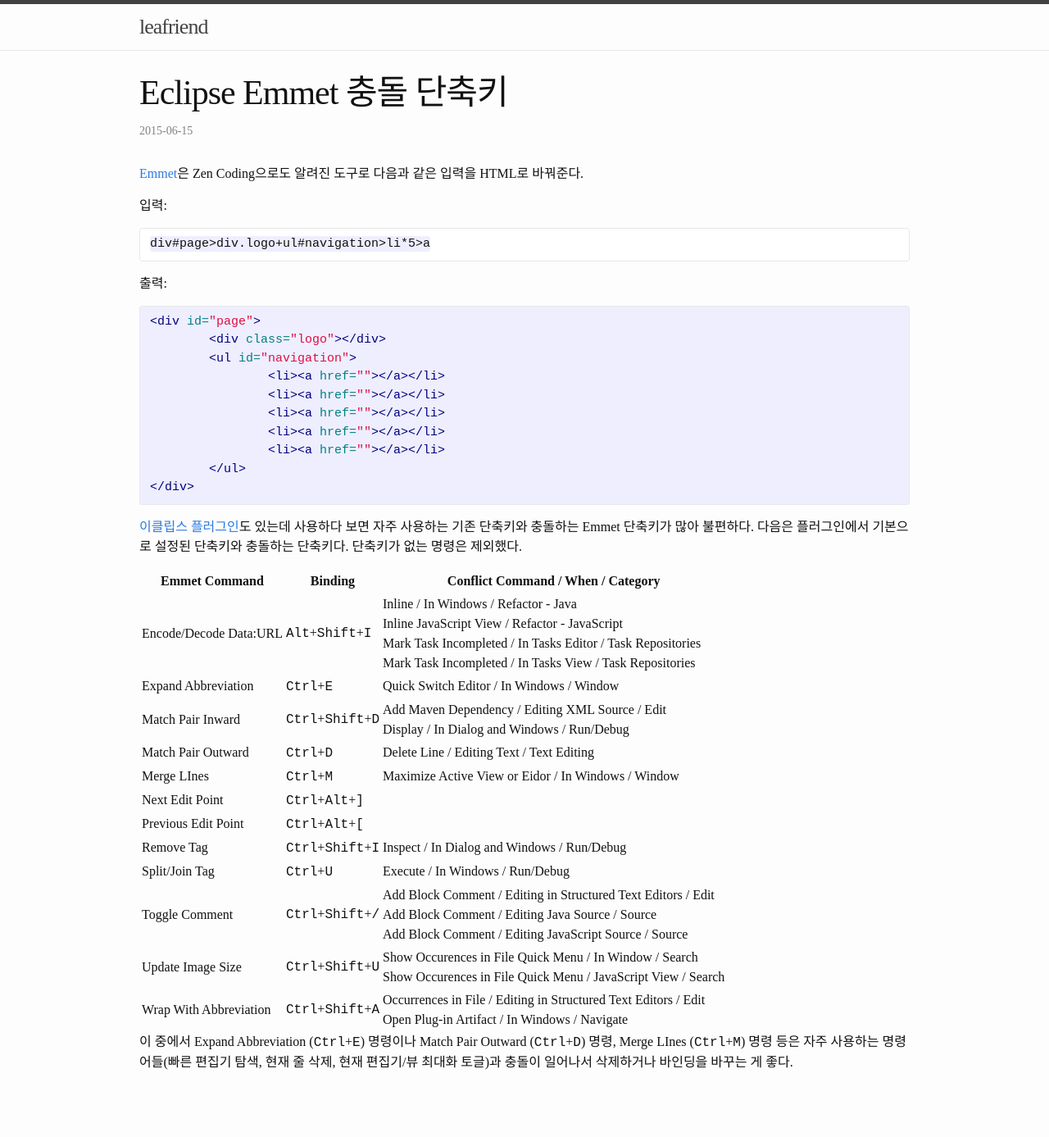
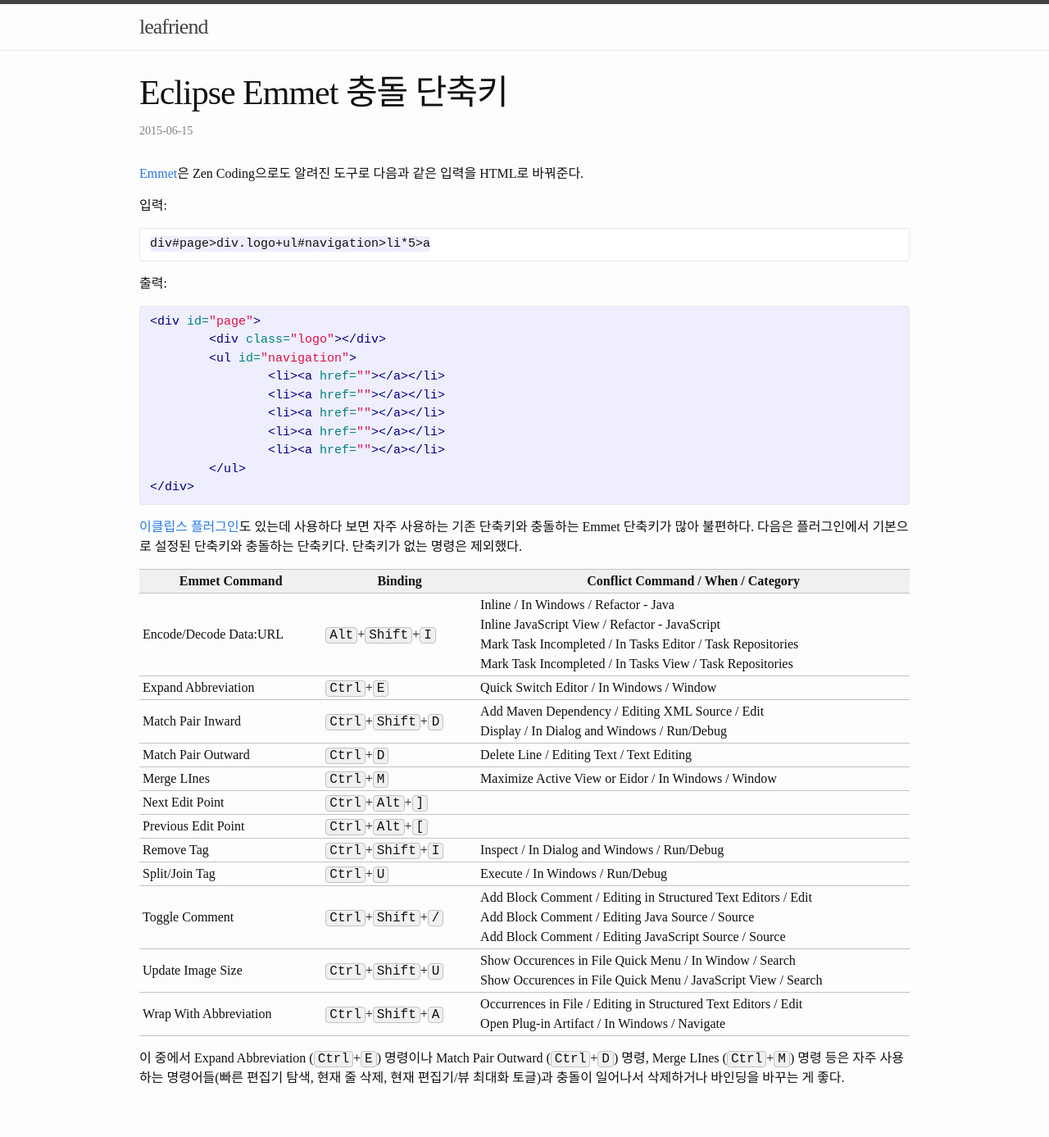
Before and after one commit to leafriend/leafriend.github.io, a Jekyll site: the page built from _posts/2015-06-15-Eclipse_Emmet_충돌_단축키.md, in a window 1280 px wide. Shown: the whole page at 82% size. Built offline with Jekyll 4.4.1, drawn with Linux system fonts in a browser that asks for light colours.

Commit message:
추가 커스텀 스타일 추가

```diff
--- a/_includes/head.html
+++ b/_includes/head.html
@@ -8,6 +8,7 @@
 
 <meta name="description" content="{% if page.excerpt %}{{ page.excerpt | strip_html | strip_newlines | truncate: 160 }}{% else %}{{ site.description }}{% endif %}">
 <link rel="stylesheet" href="{{ "/css/main.css" | prepend: site.baseurl }}">
+<link rel="stylesheet" href="{{ "/css/style.css" | prepend: site.baseurl }}">
 <link rel="canonical" href="{{ page.url | replace:'index.html','' | prepend: site.baseurl | prepend: site.url }}">
 <link rel="alternate" type="application/rss+xml" title="{{ site.title }}" href="{{ "/feed.xml" | prepend: site.baseurl | prepend: site.url }}" />
 
--- /dev/null
+++ b/css/style.scss
@@ -0,0 +1,55 @@
+---
+---
+@charset "utf-8";
+
+// Our variables
+$base-font-family: Helvetica, Arial, sans-serif;
+$base-font-size:   16px;
+$small-font-size:  $base-font-size * 0.875;
+$base-line-height: 1.5;
+
+$spacing-unit:     30px;
+
+$text-color:       #111;
+$background-color: #fdfdfd;
+$brand-color:      #2a7ae2;
+
+$grey-color:       #828282;
+$grey-color-light: lighten($grey-color, 40%);
+$grey-color-dark:  darken($grey-color, 25%);
+
+// Width of the content area
+$content-width:   1000px;
+
+$on-palm:          600px;
+$on-laptop:        800px;
+
+/* * * * */
+
+$grey-color-soft-light: lighten($grey-color, 25%);
+$background-color-dark: darken($background-color, 5%);
+
+table {
+  width: 100%;
+  border-collapse: collapse;
+  margin-bottom: $spacing-unit / 2;
+
+  th {
+    border-top: 1px solid $grey-color-soft-light;
+    background-color: $background-color-dark;
+  }
+  th, td {
+    border-collapse: collapse;
+    border-bottom: 1px solid $grey-color-soft-light;
+    padding: 0.125em 0.25em;
+  }
+
+}
+
+kbd {
+  border: 1px solid $grey-color-soft-light;
+  border-radius: 0.25em;
+  padding: 0 0.25em;
+  background-color: $background-color-dark;
+  line-height: 1em;
+}
```
